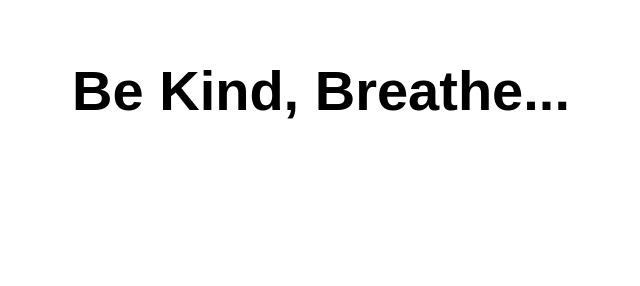
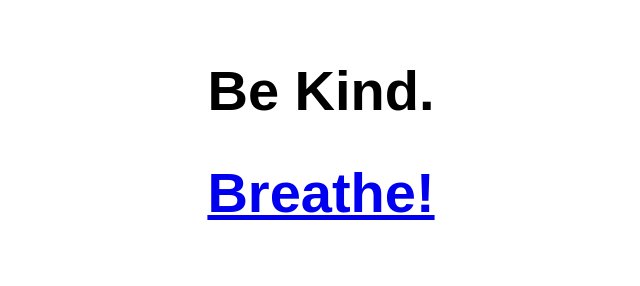
Before and after one commit to kariapg/firststatic, a website: page src/index.html in a window 1280 px wide. Shown: the whole page, without its empty margins (319-959 px from the left). Drawn offline with Linux system fonts and the light colour scheme.

Commit message:
Update index.html

```diff
--- a/src/index.html
+++ b/src/index.html
@@ -10,7 +10,8 @@
 
 <body>
   <main>
-    <h1>Be Kind, Breathe...</h1>
+    <h1>Be Kind.</h1>
+    <h1><a href="box2.html/">Breathe!</a></h1>
   </main>
 </body>
 
```
